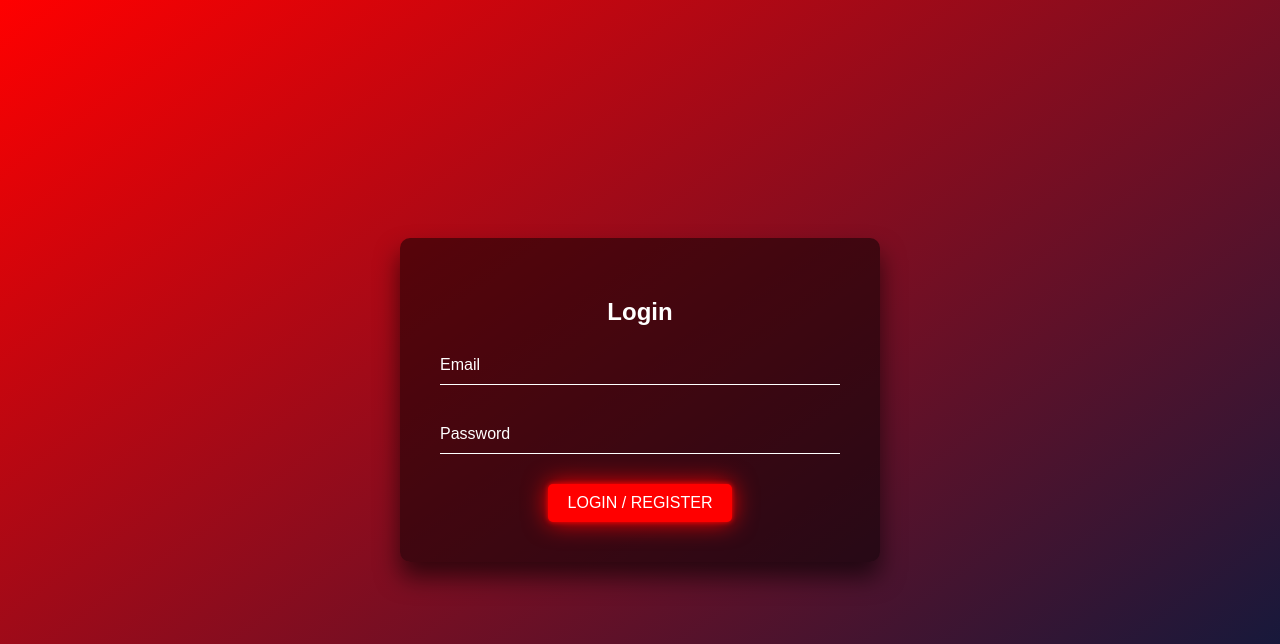
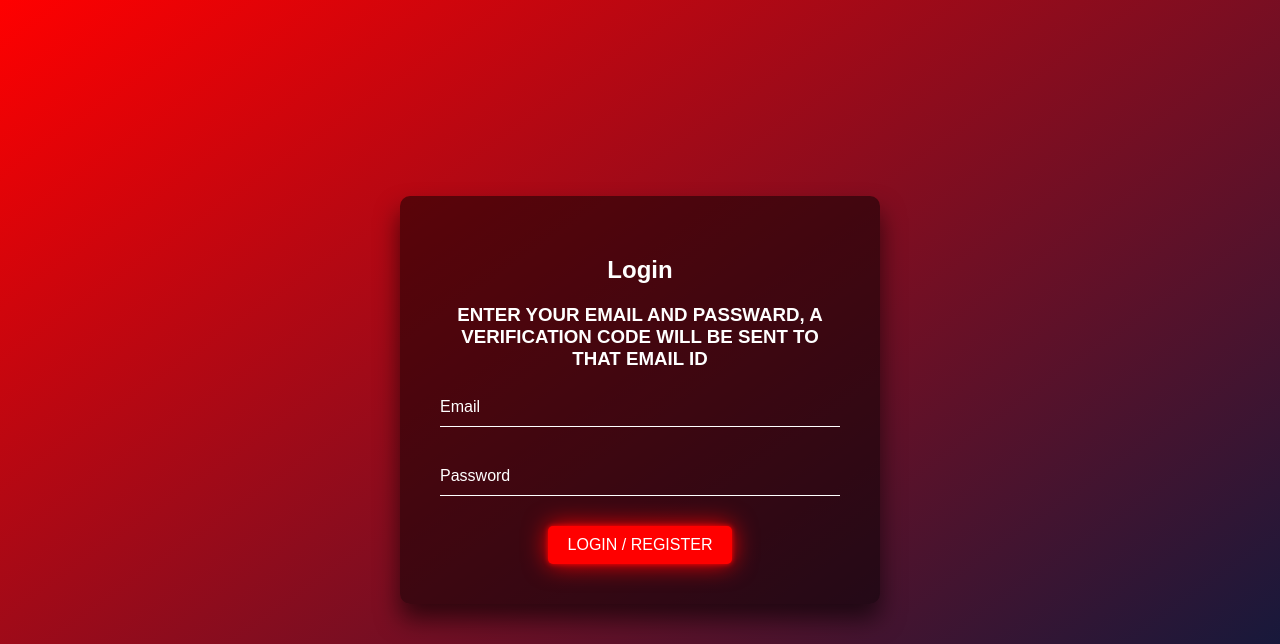
Before and after one commit to GourabGorai/Solution-Challenge-CodeFusion-Innovators, a Flask app: page /login in a window 1280 px wide. Shown: the top 644 px of the page. Run offline with Flask 3, Linux system fonts and the light colour scheme; some libraries are stand-ins or nearby versions.

Commit message:
Update login.html

```diff
--- a/templates/login.html
+++ b/templates/login.html
@@ -27,6 +27,9 @@
             text-align: center;
         }
         .login-box h2 {
+            color: #fff;
+        }
+        .login-box h3 {
             color: #fff;
         }
         .login-box .user-box {
@@ -74,11 +77,15 @@
         .login-box input[type="submit"]:hover {
             box-shadow: 0 0 50px red, 0 0 100px red;
         }
+        .h3{
+            color: white;
+        }
     </style>
 </head>
 <body>
     <div class="login-box">
         <h2>Login</h2>
+        <h3>ENTER YOUR EMAIL AND PASSWARD, A VERIFICATION CODE WILL BE SENT TO THAT EMAIL ID</h3>
         <form method="POST" action="/login">
             <div class="user-box">
                 <input type="email" id="email" name="email" required>
```
